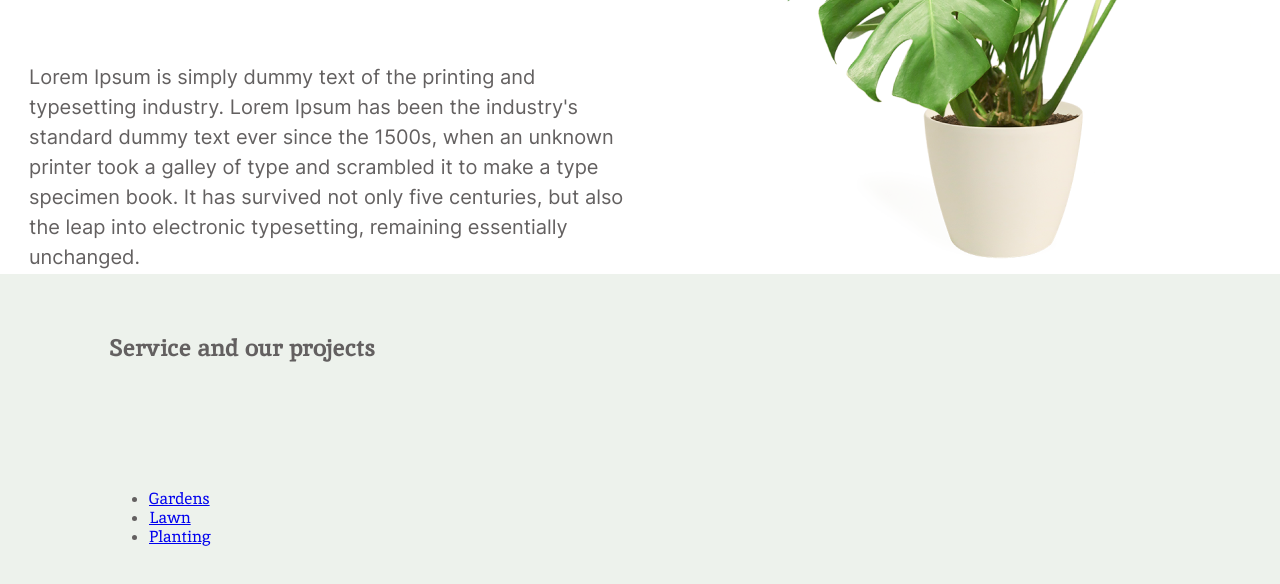
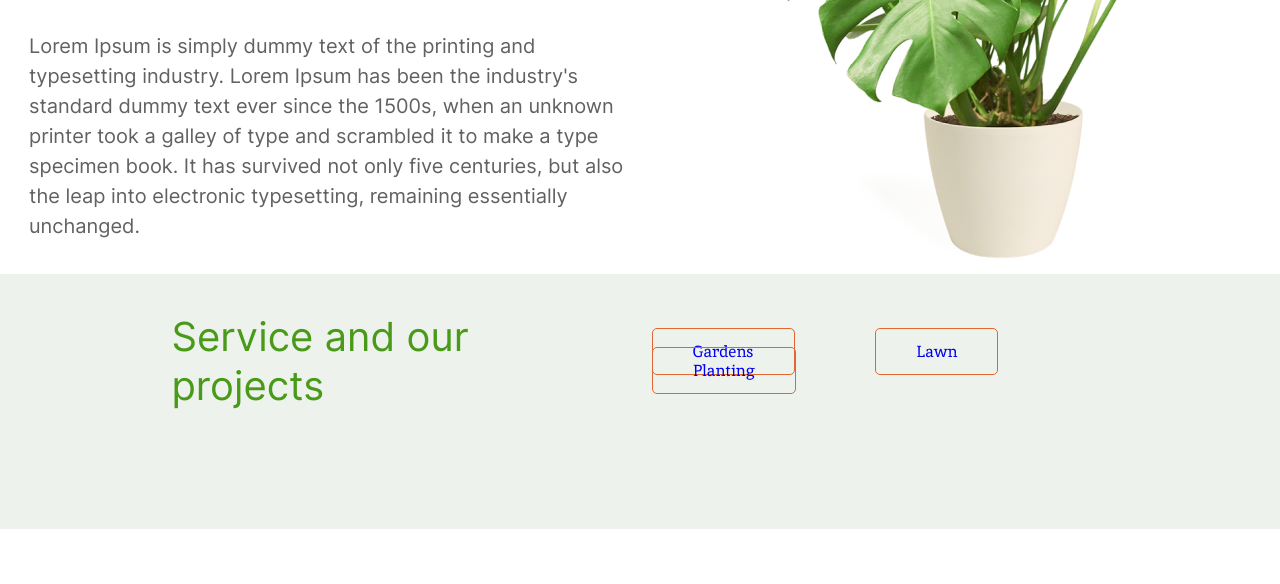
Before and after one commit to VladKishkovar/Plants, a plain HTML site: page index.html in a window 1280 px wide. Shown: the part 820-1404 px from the top of the page. After the commit the page ends 1349 px from the top, so only its background shows below. Drawn offline with Linux system fonts and the light colour scheme.

Commit message:
header-container

```diff
--- a/css/style.css
+++ b/css/style.css
@@ -166,7 +166,6 @@ opacity: .75;}
 .intro {
   width: 549px;
   height: 340px;
-  flex-shrink: 0;
   background-color: black;
 }
 
@@ -177,7 +176,6 @@ opacity: .75;}
 .main__content h1 {
   width: 549px;
   height: 101px;
-  flex-shrink: 0;
   color: #717171;
   font-family: 'Inter', sans-serif;
   font-size: 45px;
@@ -283,7 +281,6 @@ line-height: normal;
 
 .main__text2 {
 width: 605px;
-height: 208px;
 padding-top: 20px;
 color: #636060;
 font-family: 'Inter', sans-serif;
@@ -302,28 +299,53 @@ line-height: 30px; /* 150% */
 }
 
 .service {
+width: 1440px;
+align-items: flex-start;
+  justify-content: center;
+  display: flex;
+  padding: 40px 109px 121px 109px;
+  gap: 90px;
+  background: #EDF2EC;
+}
+
+.header-container {
+width: 1007px;
+height: 94px;
 display: flex;
-width: 1440px;
-padding: 40px 109px 121px 109px;
-flex-direction: column;
-align-items: flex-start;
-gap: 90px;
-background: #EDF2EC;
+ justify-content: space-between;
+ align-items: center;
+ border-radius:
 }
-.services_heder{
 
-
-}
-.services_title {
-
+.services_header {
+  color: #499A18;
+  font-family: 'Inter', sans-serif;
+  font-size: 40px;
+  font-style: normal;
+  font-weight: 400;
+  line-height: normal;
 }
 
 
+.header_list2 {
+  text-decoration: none;
+}
+.header_list2 li {
+  display: inline-block;
+}
+
+.header__link {
+  padding: 12px 40px 12px 40px;
+  text-decoration: none;
+  border-radius: 5px;
+  border: 1px solid #E06733;
+  margin: 38px;
+}
 
 
-
-
-
+.header__link:hover {
+  background-color: #E06733;
+}
 
 
 
--- a/index.html
+++ b/index.html
@@ -112,27 +112,34 @@
     </section>
     <section class="service">
 
-    <div class="services_heder">
-        <h1>Service and our projects</h1>
+        <div class="header-container">
+
+                <div class="services_header">
+                    <p>Service and our projects</p>
                 </div>
                 <ul class="header_list2">
                     <li class="buttons">
                         <a href="#!" class="header__link">Gardens</a>
                     </li>
-                <li><a href="#!" class="header__link">Lawn</a>
+                    <li>
+                        <a href="#!" class="header__link">Lawn</a>
                     </li>
-            <li><a href="#!" class="header__link">Planting</a>
+                    <li>
+                        <a href="#!" class="header__link">Planting</a>
                     </li>
-
                 </ul>
-        <div class="services_title">
-
-            <div class="services_content">
 
         </div>
-
+        <div class="services_title">
+            <div class="services_content">
+                <!-- Ваш контент здесь -->
             </div>
         </div>
+
+
+
+
+
     </section>
 
 
```
Lines whose indentation alone changed are shown as unchanged.
